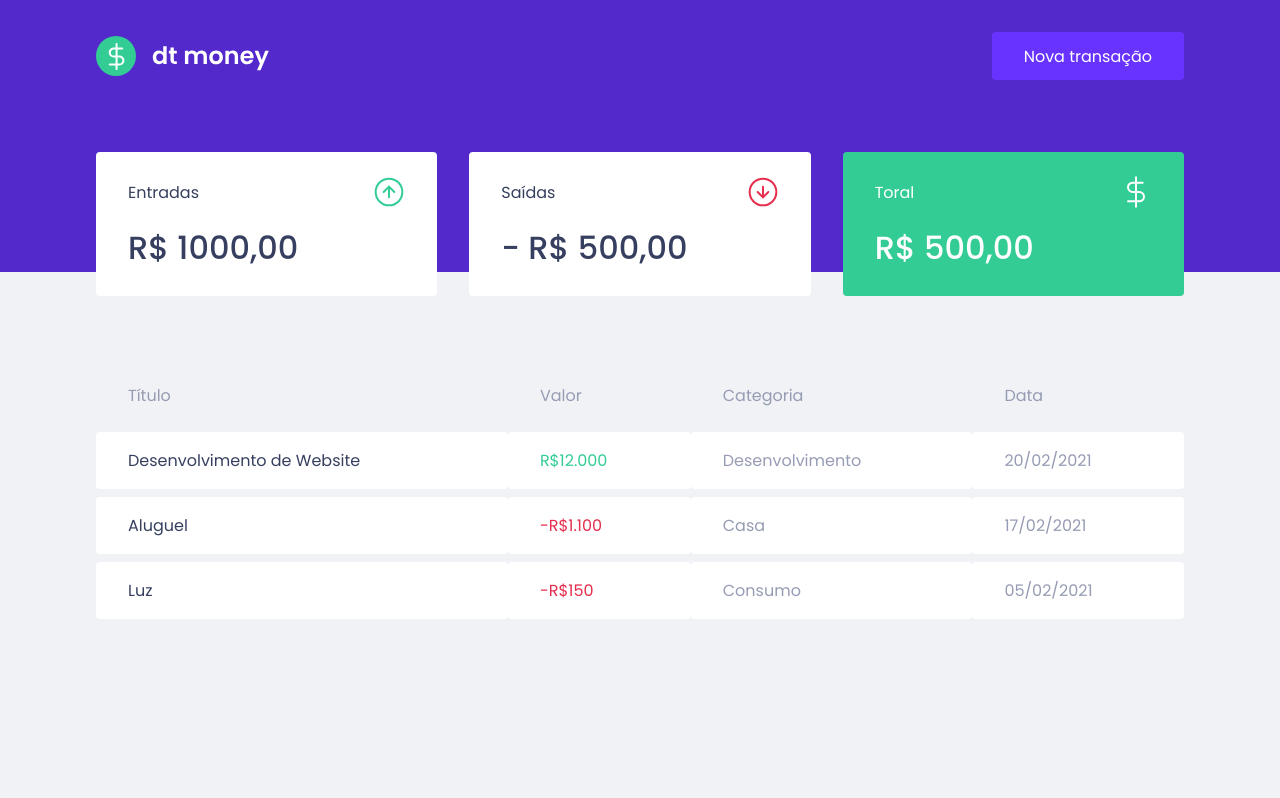
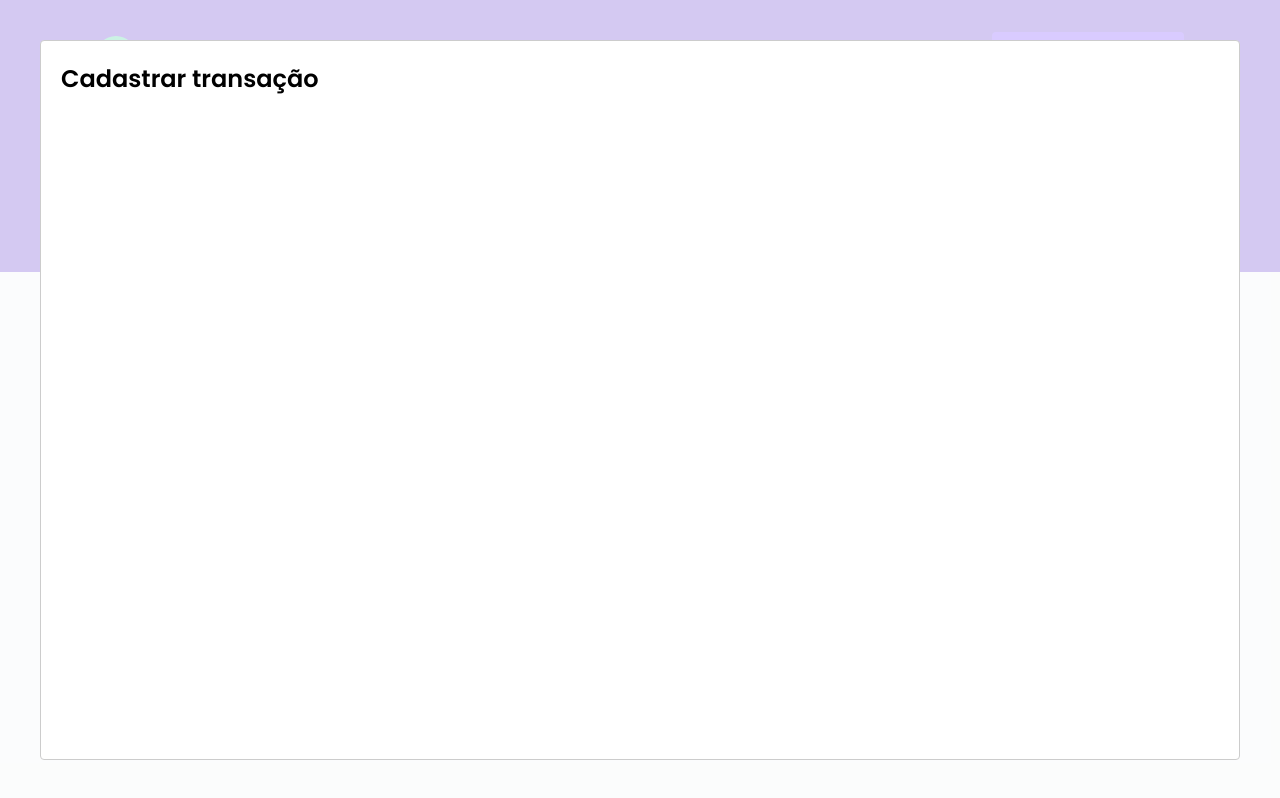
Before and after one commit to Roger-Franco/dtmoney, a React (Create React App) app: page / in a window 1280 px wide. Both pictures are taken after a click on the button "Nova transação". Built offline with nearby package versions, Linux system fonts and the light colour scheme; no server answers; what miragejs would draw is missing.

Commit message:
Configurando Modal de criação

```diff
--- a/package.json
+++ b/package.json
@@ -7,6 +7,7 @@
     "miragejs": "^0.1.43",
     "react": "^17.0.2",
     "react-dom": "^17.0.2",
+    "react-modal": "^3.14.4",
     "react-scripts": "5.0.0",
     "styled-components": "^5.3.3",
     "web-vitals": "^2.1.0"
@@ -19,6 +20,7 @@
     "@types/node": "^16.7.13",
     "@types/react": "^17.0.20",
     "@types/react-dom": "^17.0.9",
+    "@types/react-modal": "^3.13.1",
     "@types/styled-components": "^5.1.24",
     "typescript": "^4.4.2"
   },
--- a/src/App.tsx
+++ b/src/App.tsx
@@ -1,12 +1,30 @@
+import { useState } from 'react';
+import Modal from 'react-modal'
 import Dashboard from './components/Dashboard';
 import { Header } from './components/Header';
 import { GlobalStyle } from './styles/global';
 
+Modal.setAppElement('#root') // orientaçao do modal visando acessibilidade
+
 export default function App() {
+  const [isNewTransactionOpen, setisNewTransactionOpen] = useState(false)
+
+  function handleOpenNewTransactionModal() {
+    setisNewTransactionOpen(true)
+  }
+
+  function handleCloseNewTransactionModal() {
+    setisNewTransactionOpen(false)
+  }
   return (
     <>
-      <Header />
+      <Header onOpenNewTransactionModal={handleOpenNewTransactionModal} />
       <Dashboard />
+
+      <Modal isOpen={isNewTransactionOpen} onRequestClose={handleCloseNewTransactionModal}>
+        <h2>Cadastrar transação</h2>
+      </Modal>
+
       <GlobalStyle />
     </>
   );
--- a/src/components/Header/index.tsx
+++ b/src/components/Header/index.tsx
@@ -1,14 +1,24 @@
+import { useState } from 'react'
+import Modal from 'react-modal'
 import logoImg from '../../assets/logo.svg'
 import { Container, Content } from './styles'
 
-export function Header() {
+interface HeaderProps {
+  onOpenNewTransactionModal: () => void;
+}
+
+export function Header({ onOpenNewTransactionModal }: HeaderProps) {
+
+
   return (
     <Container >
       <Content>
         <img src={logoImg} alt="dt money" />
-        <button type="button">
+        <button type="button" onClick={onOpenNewTransactionModal}>
           Nova transação
         </button>
+
+
       </Content>
     </Container >
   )
```
Also changed, not shown: 2 other files (tests, documents, lock files or other folders).
